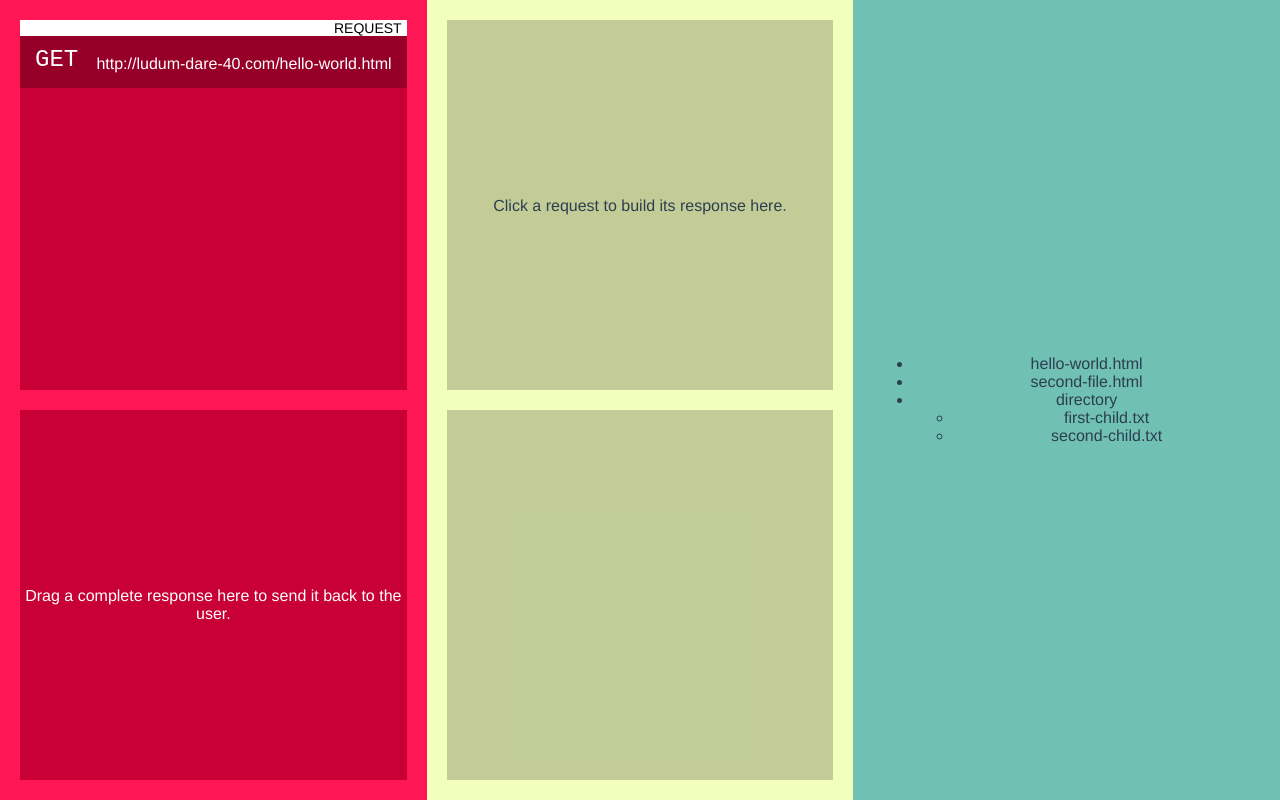
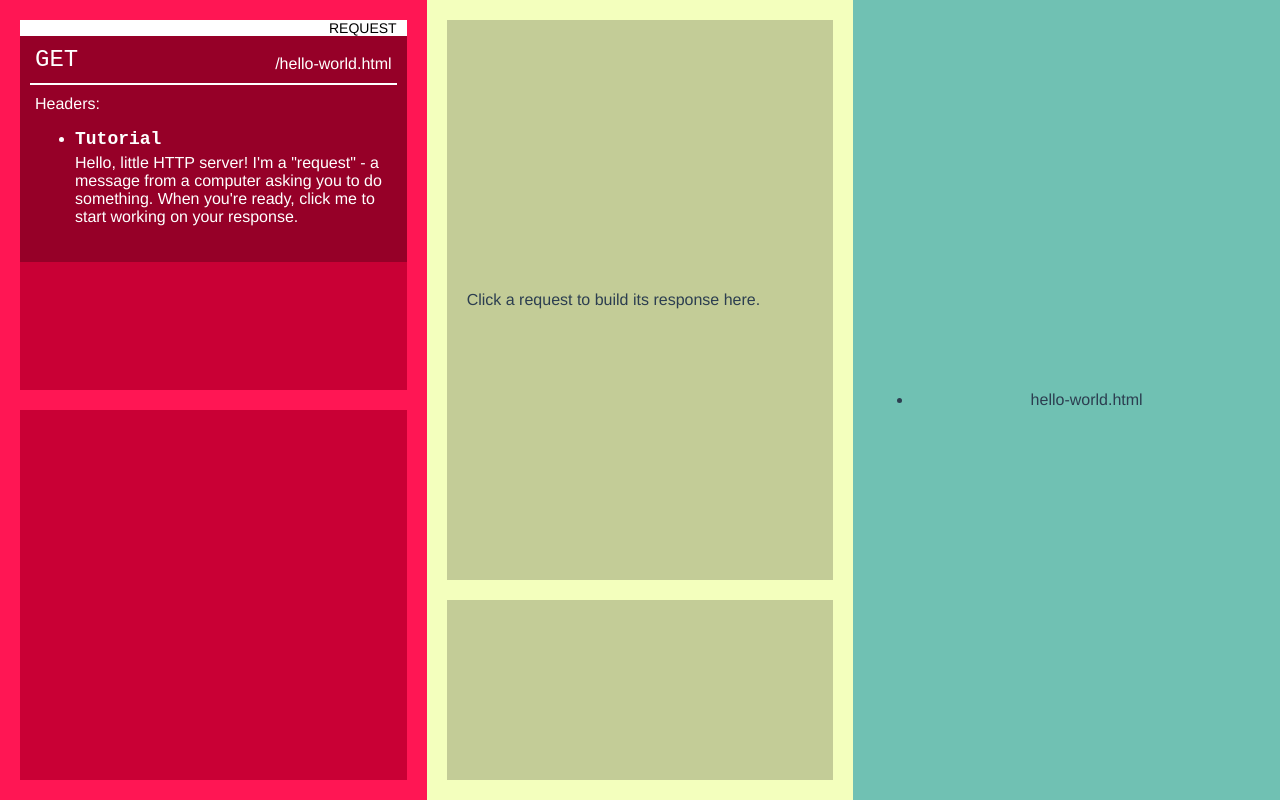
Before and after one commit to SaFrMo/ludum-dare-40, a Vue app: page /#/level-1 in a window 1280 px wide. Built offline with nearby package versions, Linux system fonts and the light colour scheme.

Commit message:
More Staging area progress

```diff
--- a/src/components/parts/ReqRes.vue
+++ b/src/components/parts/ReqRes.vue
@@ -6,7 +6,7 @@
 
             <transition-fade>
                 <div class="instructions" v-if="!$store.state.requests.length">
-                    Incoming requests will appear here.
+                    Incoming requests will appear here. Wait for more to arrive.
                 </div>
             </transition-fade>
 
@@ -28,7 +28,15 @@
                         </div>
 
                         <div class="fields" v-if="request.headers.length || request.body">
-                            <div class="headers" v-if="request.headers.length">Headers: {{ request.headers }}</div>
+                            <div class="headers" v-if="request.headers.length">
+                                <span>Headers:</span>
+                                <ul>
+                                    <li v-for="(header, i) in request.headers" :key="header">
+                                        <h2>{{ header.label }}</h2>
+                                        <div>{{ header.value }}</div>
+                                    </li>
+                                </ul>
+                            </div>
                             <div class="body" v-if="request.body">Body: {{ request.body }}</div>
                         </div>
                     </div>
@@ -40,8 +48,8 @@
         <div class="output">
 
             <transition-fade>
-                <div class="instructions" v-if="!$store.state.output.length">
-                    Drag a complete response here to send it back to the user.
+                <div class="instructions" v-if="!$store.state.output.length && $store.state.staging">
+                    Click 'Submit' when your response is ready.
                 </div>
             </transition-fade>
 
@@ -132,7 +140,7 @@
                 background-color: #fff;
                 color: #000;
                 display: inline-block;
-                padding: 0 5px;
+                padding: 0 10px;
 
                 transition: background-color 0.4s;
             }
@@ -167,6 +175,11 @@
         .fields {
             padding: 10px 5px;
             text-align: left;
+        }
+        .headers h2 {
+            font-size: 18px;
+            font-family: monospace;
+            margin: 5px auto;
         }
 
         // Response
--- a/src/components/parts/StagingArea.vue
+++ b/src/components/parts/StagingArea.vue
@@ -4,22 +4,49 @@
         <div class="staging">
 
             <transition-fade>
-                <div class="instructions" key="instructions" v-if="!$store.state.staging">
+                <div class="instructions" key="instructions" v-if="!$store.state.staging && $store.state.requests.length">
                     Click a request to build its response here.
                 </div>
 
-                <div class="work-area" key="work-area" v-else>
+                <div class="work-area" key="work-area" v-else-if="$store.state.staging">
                     <div class="label">
                         <span class="code">{{ staging.command }}</span>
                         <span class="path">{{ staging.path }}</span>
                     </div>
 
+                    <div class="request-headers" v-if="$store.state.staging.headers.length">
+                        <span>Request Headers:</span>
+                        <ul>
+                            <li v-for="(header, i) in $store.state.staging.headers" :key="i">
+                                <h2>{{ header.label }}</h2>
+                                <div v-html="header.stagingValue || header.value"></div>
+                            </li>
+                        </ul>
+                    </div>
+
+                    <div class="response-building">
+
+                        <h2>Response</h2>
+
+                        <div class="code-wrap">
+                            <h3>Code</h3>
+                            <span>200 OK</span>
+                        </div>
+
+                        <div class="files-wrap" v-if="staging.files.length">
+                            <h3>Files</h3>
                             <ul class="files">
                                 <li class="file" v-for="(file, i) in staging.files" :key="file.id">
                                     <span class="name">{{ file }}</span>
                                     <span class="exit" @click="$store.commit('REMOVE_FILE_FROM_STAGING', i)">X</span>
                                 </li>
                             </ul>
+                        </div>
+                        <div v-else class="instructions">
+                            Click on files in the hard drive to add them to your response.
+                        </div>
+
+                    </div>
 
                     <div class="controls">
                         <button>File doesn't exist</button>
@@ -56,8 +83,13 @@
     #app .staging-area {
         background-color: $center-bg;
 
+        & > .staging {
+            height: calc(75% - 10px);
+        }
+        & > .cache {
+            height: calc(25% - 10px);
+        }
         & > div {
-            height: calc(50% - 10px);
             background-color: rgba(0, 0, 0, 0.2);
             overflow-x: hidden;
             position: relative;
@@ -85,6 +117,55 @@
             font-size: 24px;
             margin-bottom: 5px;
         }
+        .request-headers {
+            text-align: left;
+            margin: 10px;
+        }
+        .request-headers h2 {
+            font-size: 18px;
+            font-family: monospace;
+            margin: 5px auto;
+        }
+        .response-building {
+            background-color: rgba(0, 0, 0, 0.4);
+            margin: 0 10px 20px;
+            border-radius: 5px;
+            position: relative;
+            color: #fff;
+            padding: 10px;
+
+            flex: 1;
+
+            h2 {
+                margin: 10px auto;
+            }
+            .code-wrap {
+                display: flex;
+                justify-content: space-between;
+                align-items: center;
+            }
+            .code-wrap h3 {
+                margin: 0;
+            }
+        }
+        .files-wrap {
+            padding: 0 0 10px;
+            display: flex;
+            justify-content: space-between;
+
+            h3 {
+                text-align: left;
+                margin: 0 0 10px;
+            }
+            .files {
+                display: flex;
+                justify-content: flex-end;
+            }
+            .file {
+                display: flex;
+                justify-content: space-between;
+            }
+        }
         .controls {
             padding: 10px;
 
--- a/src/components/templates/Board.vue
+++ b/src/components/templates/Board.vue
@@ -60,8 +60,10 @@
             right: 0;
             bottom: 0;
             left: 0;
-            height: 1em;
             margin: auto;
+            display: flex;
+            align-items: center;
+            padding: 20px;
         }
     }
 
--- a/src/gameplay/files.js
+++ b/src/gameplay/files.js
@@ -1,11 +1,11 @@
 export default [
-    'hello-world.html',
-    'second-file.html',
-    {
-        name: 'directory',
-        files: [
-            'first-child.txt',
-            'second-child.txt'
-        ]
-    }
+    'hello-world.html'
+    // 'second-file.html',
+    // {
+    //     name: 'directory',
+    //     files: [
+    //         'first-child.txt',
+    //         'second-child.txt'
+    //     ]
+    // }
 ]
--- a/src/gameplay/levels/index.js
+++ b/src/gameplay/levels/index.js
@@ -2,9 +2,18 @@ import Request from '../Request'
 
 export default [
     [
-        {
-            req: new Request('GET', 'http://ludum-dare-40.com/hello-world.html'),
-            tooltip: `When a user wants some information, they'll send a REQUEST, which shows up here.`
-        }
+        // {
+        //     req: new Request('GET', 'http://ludum-dare-40.com/hello-world.html'),
+        //     tooltip: `When a user wants some information, they'll send a REQUEST, which shows up here.`
+        // },
+        { req: new Request(
+            'GET',
+            '/hello-world.html',
+            [{
+                label: 'Tutorial',
+                value: `Hello, little HTTP server! I'm a "request" - a message from a computer asking you to do something. When you're ready, click me to start working on your response.`,
+                stagingValue: `See the "GET" in the upper left corner? That means I want you to "GET" a file for me - in this case, "hello-world.html".<br/><br/>Find that file on your hard drive and add it to the response below, then click "Submit."`
+            }]
+        )}
     ]
 ]
```
Lines whose indentation alone changed are shown as unchanged.
